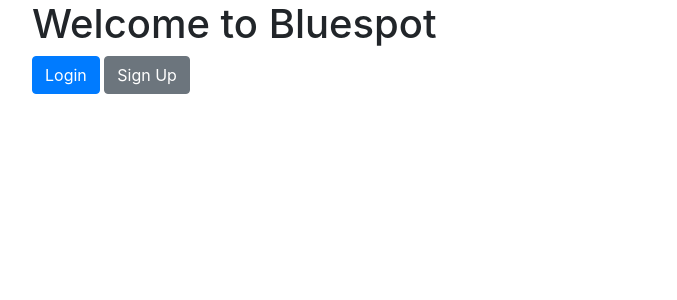
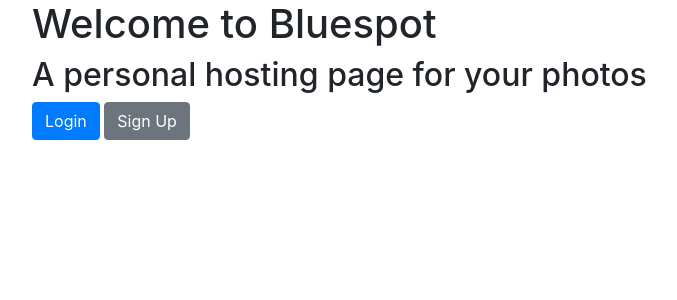
Before and after one commit to ShahromDehoti/Bluespot, a Flask app: page / in a window 1280 px wide. Shown: the part 56-356 px from the top of the page, without its empty margins (68-745 px from the left). Run offline with Flask 3, Linux system fonts and the light colour scheme; some libraries are stand-ins or nearby versions.

Commit message:
description added

```diff
--- a/website/templates/index.html
+++ b/website/templates/index.html
@@ -5,6 +5,7 @@
 {% block content %}
 <div class="container">
     <h1>Welcome to Bluespot</h1>
+    <h2>A personal hosting page for your photos</h2>
     <div>
         <a href="{{ url_for('auth.login') }}" class="btn btn-primary">Login</a>
         <a href="{{ url_for('auth.sign_up') }}" class="btn btn-secondary">Sign Up</a>
```
